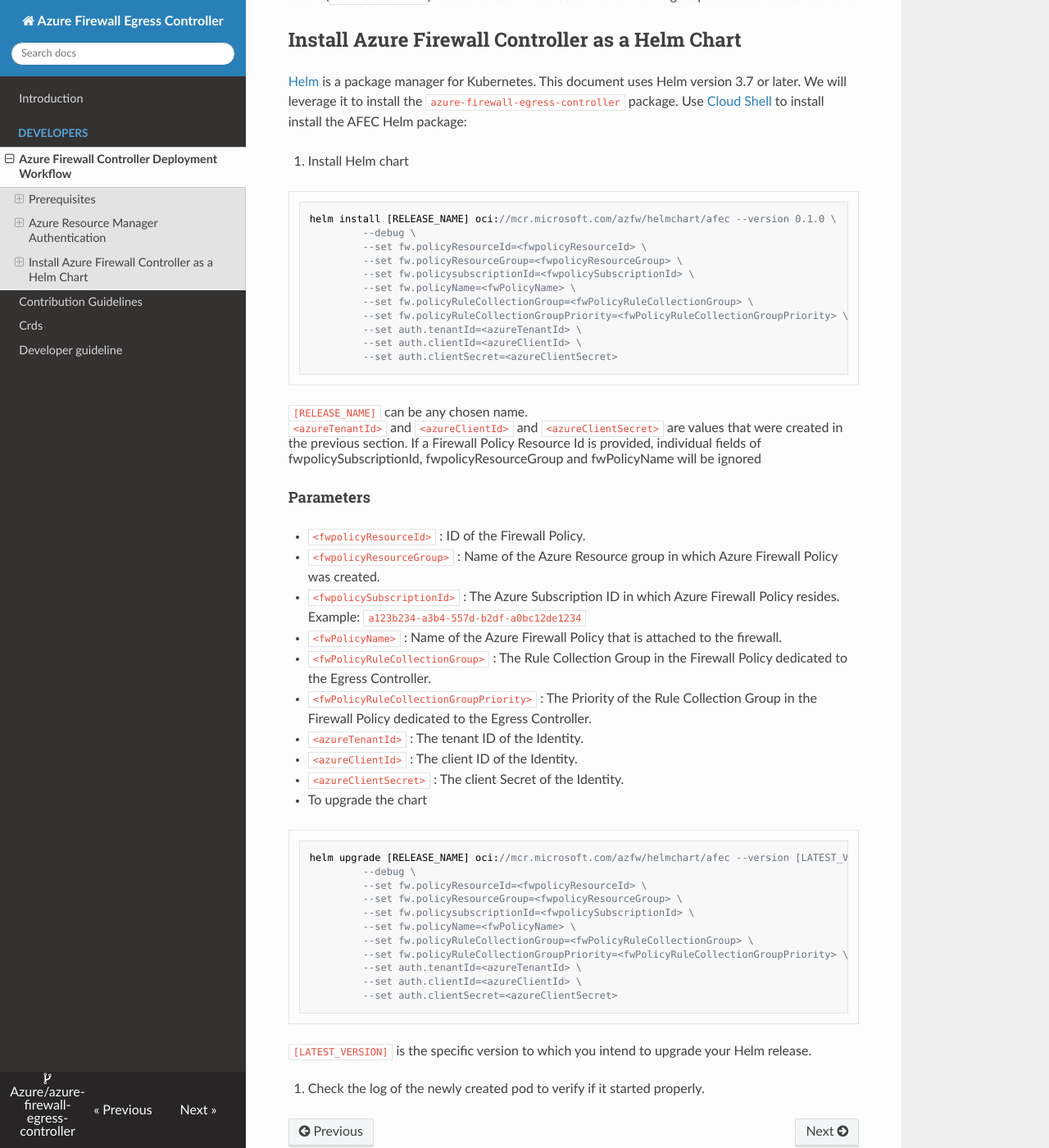
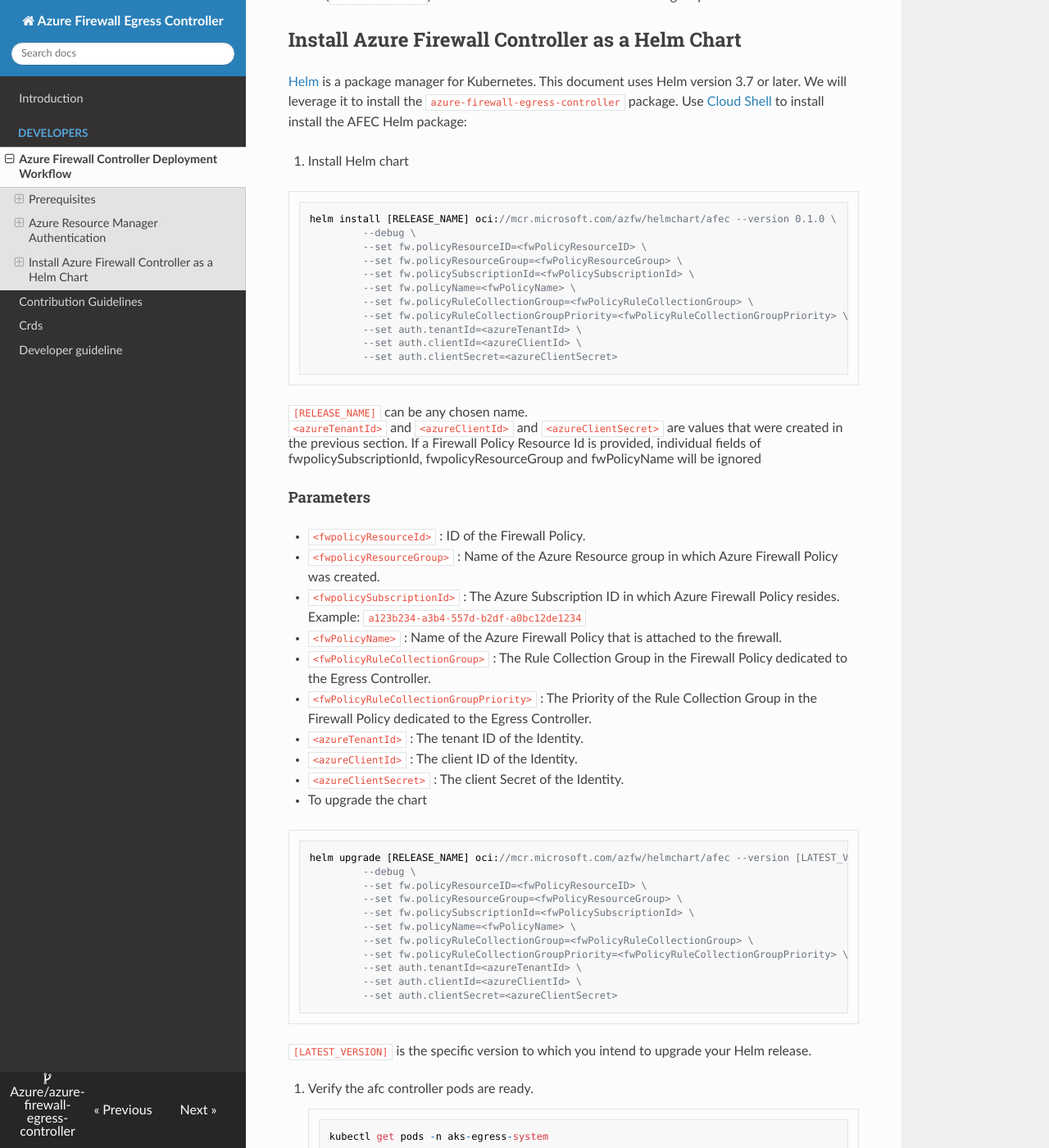
Before and after one commit to Azure/azure-firewall-egress-controller, an MkDocs documentation site: the page built from docs/developers/build.md, in a window 1280 px wide and 1400 px high, scrolled down 1828 px. Shown: the whole window at 82% size. Built offline with MkDocs 1.6.1, drawn with Linux system fonts in a browser that asks for light colours; nearby versions of some CDN libraries; some of the changed text lies outside the part shown.

Commit message:
fix documentation

````diff
--- a/docs/developers/build.md
+++ b/docs/developers/build.md
@@ -48,7 +48,7 @@
   1. Create an Active Directory Service Principal and make sure the created service principal has contributor access to the Azure Firewall.
 
   ```bash
-  az ad sp create-for-rbac --role Contributor --scopes /subscriptions/policysubscriptionId
+  az ad sp create-for-rbac --role Contributor --scopes /subscriptions/policySubscriptionId
   ```
 
   Please record the appId (`<azureClientId>`), password(`<azureClientSecret>`), and tenant(`<azureTenantId>`) values - these will be used in the following steps to authenticate to azure.
@@ -63,9 +63,9 @@
 ```console
 helm install [RELEASE_NAME] oci://mcr.microsoft.com/azfw/helmchart/afec --version 0.1.0 \
          --debug \
-         --set fw.policyResourceId=<fwpolicyResourceId> \
-         --set fw.policyResourceGroup=<fwpolicyResourceGroup> \
-         --set fw.policysubscriptionId=<fwpolicySubscriptionId> \
+         --set fw.policyResourceID=<fwPolicyResourceID> \
+         --set fw.policyResourceGroup=<fwPolicyResourceGroup> \
+         --set fw.policySubscriptionId=<fwPolicySubscriptionId> \
          --set fw.policyName=<fwPolicyName> \
          --set fw.policyRuleCollectionGroup=<fwPolicyRuleCollectionGroup> \
          --set fw.policyRuleCollectionGroupPriority=<fwPolicyRuleCollectionGroupPriority> \
@@ -94,9 +94,9 @@
 ```console
 helm upgrade [RELEASE_NAME] oci://mcr.microsoft.com/azfw/helmchart/afec --version [LATEST_VERSION] \
          --debug \
-         --set fw.policyResourceId=<fwpolicyResourceId> \
-         --set fw.policyResourceGroup=<fwpolicyResourceGroup> \
-         --set fw.policysubscriptionId=<fwpolicySubscriptionId> \
+         --set fw.policyResourceID=<fwPolicyResourceID> \
+         --set fw.policyResourceGroup=<fwPolicyResourceGroup> \
+         --set fw.policySubscriptionId=<fwPolicySubscriptionId> \
          --set fw.policyName=<fwPolicyName> \
          --set fw.policyRuleCollectionGroup=<fwPolicyRuleCollectionGroup> \
          --set fw.policyRuleCollectionGroupPriority=<fwPolicyRuleCollectionGroupPriority> \
@@ -106,4 +106,12 @@
 ```
 `[LATEST_VERSION]` is the specific version to which you intend to upgrade your Helm release.<br>
 
-4. Check the log of the newly created pod to verify if it started properly.
+4. Verify the afc controller pods are ready.
+```console
+kubectl get pods -n aks-egress-system
+```
+
+5. Check the log of the newly created pod to verify if it started properly.
+```console
+kubectl logs <pod_name> -c manager -n aks-egress-system
+```
````
Also changed, not shown: helm/egress-azure/README.md (+16 -10 lines), 2 other files.
